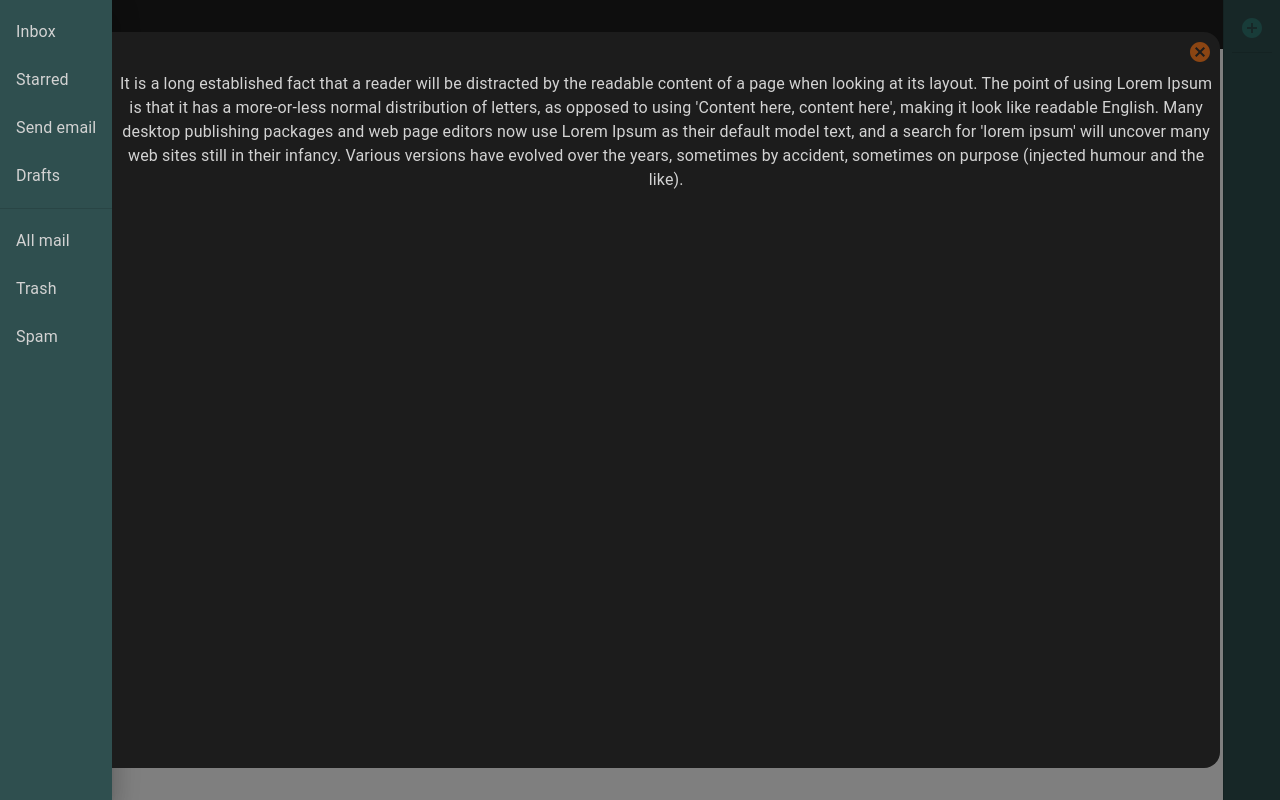
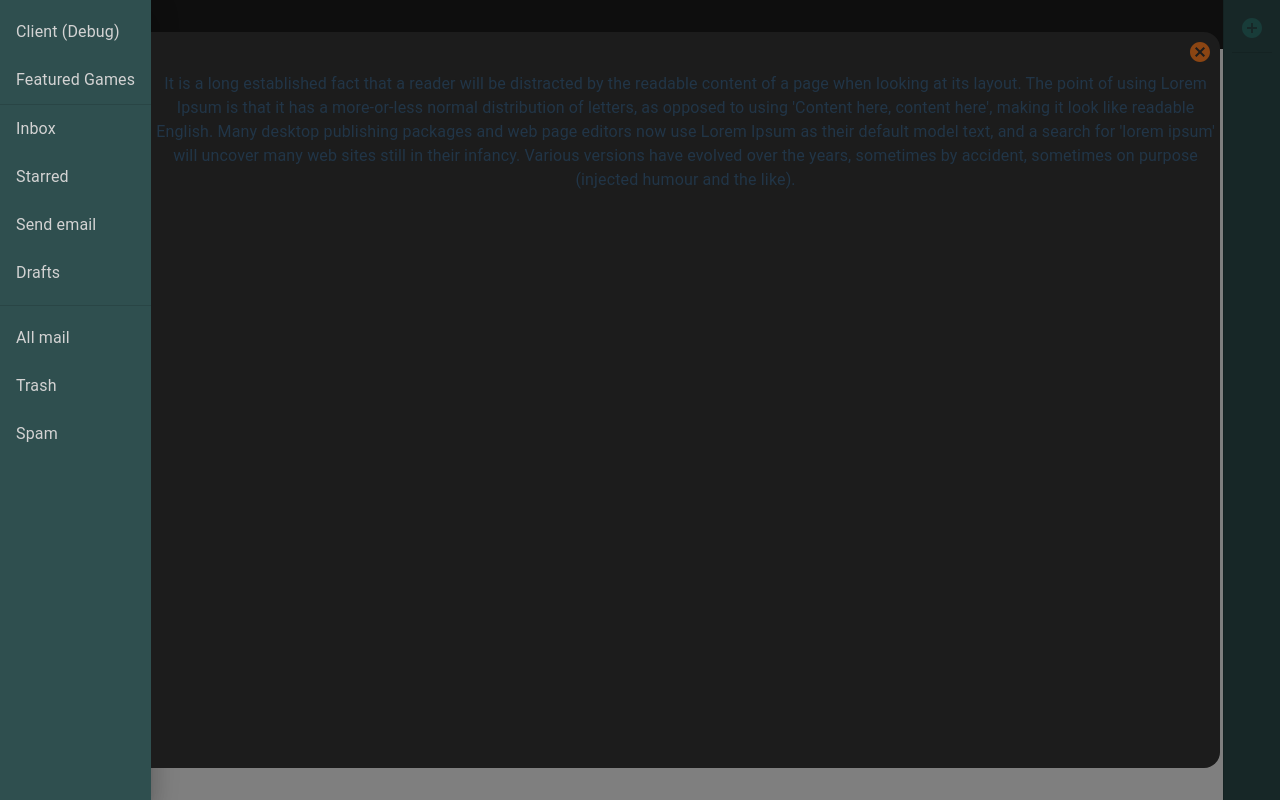
Before and after one commit to MUD-org/mud-portal, a React (Vite) app in the folder frontend/: page /featured in a window 1280 px wide. Both pictures are taken after a click on the tab 45 px from the left and 24 px from the top of the page. Built offline with nearby package versions, Linux system fonts and the light colour scheme.

Commit message:
Added router

```diff
--- a/frontend/package.json
+++ b/frontend/package.json
@@ -14,8 +14,12 @@
     "@emotion/styled": "^11.11.0",
     "@mui/icons-material": "^5.14.19",
     "@mui/material": "^5.14.19",
+    "localforage": "^1.10.0",
+    "match-sorter": "^6.3.1",
     "react": "^18.2.0",
-    "react-dom": "^18.2.0"
+    "react-dom": "^18.2.0",
+    "react-router-dom": "^6.20.0",
+    "sort-by": "^1.2.0"
   },
   "devDependencies": {
     "@types/react": "^18.2.37",
--- a/frontend/src/components/AppDrawer.tsx
+++ b/frontend/src/components/AppDrawer.tsx
@@ -1,7 +1,9 @@
 import React, {useRef} from 'react';
+import { useLocation, useNavigate } from 'react-router-dom';
 import './AppDrawer.css'; // Import your CSS file
 import CancelIcon from '@mui/icons-material/Cancel';
 import { Stack, Box, Divider, List, ListItem, ListItemButton, ListItemText, SwipeableDrawer, Typography, IconButton } from '@mui/material';
+import AppRouter from '../routes/AppRouter';
 
 interface AppDrawerProps {
     open: boolean;
@@ -10,6 +12,8 @@ interface AppDrawerProps {
 
 const AppDrawer: React.FC<AppDrawerProps> = ({open, onClose}) => {
     const drawerRef = useRef<HTMLDivElement>(null);
+    const location = useLocation();
+    const navigate = useNavigate();
 
     const appContentWidth = () => {
         if (!open)
@@ -26,6 +30,17 @@ const AppDrawer: React.FC<AppDrawerProps> = ({open, onClose}) => {
                 onOpen={() => ""}>
                 <Stack ref={drawerRef}>
                     <List>
+                        <ListItem disablePadding>
+                            <ListItemButton onClick={() => navigate('/client')}>
+                                <ListItemText primary="Client (Debug)" />
+                            </ListItemButton>
+                        </ListItem>
+                        <ListItem disablePadding>
+                            <ListItemButton onClick={() => navigate('/featured')}>
+                                <ListItemText primary="Featured Games" />
+                            </ListItemButton>
+                        </ListItem>
+                    <Divider/>
                         {['Inbox', 'Starred', 'Send email', 'Drafts'].map((text, index) => (
                         <ListItem key={text} disablePadding>
                             <ListItemButton>
@@ -46,7 +61,7 @@ const AppDrawer: React.FC<AppDrawerProps> = ({open, onClose}) => {
                     </List>
                 </Stack>
             </SwipeableDrawer>
-            { open
+            { open && location.pathname !== '/client'
                 ? (
                     <Box
                         className="content"
@@ -64,19 +79,10 @@ const AppDrawer: React.FC<AppDrawerProps> = ({open, onClose}) => {
                                     <CancelIcon />
                                 </IconButton>
                             </Stack>
-                            <Typography color="textPrimary">
-                                It is a long established fact that a reader will be distracted by the readable content of a
-                                page when looking at its layout. The point of using Lorem Ipsum is that it has a more-or-less
-                                normal distribution of letters, as opposed to using 'Content here, content here', making it
-                                 look like readable English. Many desktop publishing packages and web page editors now use
-                                 Lorem Ipsum as their default model text, and a search for 'lorem ipsum' will uncover many
-                                  web sites still in their infancy. Various versions have evolved over the years, sometimes by
-                                  accident, sometimes on purpose (injected humour and the like).
-                            </Typography>
+                            <AppRouter/>
                     </Box>
                 )
                 : null}
-
         </div>
     );
 };
--- /dev/null
+++ b/frontend/src/routes/AppRouter.tsx
@@ -0,0 +1,18 @@
+import { Route, Routes } from "react-router-dom";
+import FeaturedElement from "../views/elements/FeaturedElement";
+
+interface AppRouterProps {
+}
+
+const AppRouter: React.FC<AppRouterProps> = () => {
+    return (
+        <Routes>
+            {/* This will prevent the app window from rendering */}
+            <Route path="/client"/>
+            {/* Normal routes */}
+            <Route path="/featured" element={<FeaturedElement />}/>
+        </Routes>
+    );
+};
+
+export default AppRouter;
--- a/frontend/src/views/App.tsx
+++ b/frontend/src/views/App.tsx
@@ -5,6 +5,8 @@ import AppDrawer from '../components/AppDrawer';
 import { Box, Tabs, Tab, Divider } from '@mui/material';
 import GameDrawer from '../components/GameDrawer';
 import MenuIcon from '@mui/icons-material/Menu';
+import AppRouter from '../routes/AppRouter';
+import { BrowserRouter } from 'react-router-dom';
 
 const theme = createTheme({
   palette: {
@@ -31,7 +33,9 @@ function App() {
   return (
     <ThemeProvider theme={theme}>
       <div className="App">
-        <AppDrawer open={appDrawerOpen} onClose={() => setAppDrawerOpen(false)}/>
+        <BrowserRouter>
+          <AppDrawer open={appDrawerOpen} onClose={() => setAppDrawerOpen(false)}/>
+        </BrowserRouter>
         <Box sx={{display: 'flex', width: '100%', backgroundColor: theme => theme.palette.background.default }}>
           <Box component="main" sx={{ flexGrow: 1 }}>
             <Box sx={{ borderBottom: 1, borderColor: 'divider' }}>
--- /dev/null
+++ b/frontend/src/views/elements/FeaturedElement.tsx
@@ -0,0 +1,17 @@
+import { Typography } from "@mui/material";
+
+const FeaturedElement: React.FC = () => {
+    return (
+        <Typography>
+             It is a long established fact that a reader will be distracted by the readable content of a
+            page when looking at its layout. The point of using Lorem Ipsum is that it has a more-or-less
+            normal distribution of letters, as opposed to using 'Content here, content here', making it
+            look like readable English. Many desktop publishing packages and web page editors now use
+            Lorem Ipsum as their default model text, and a search for 'lorem ipsum' will uncover many
+            web sites still in their infancy. Various versions have evolved over the years, sometimes by
+            accident, sometimes on purpose (injected humour and the like).
+        </Typography>
+    );
+};
+
+export default FeaturedElement;
```
Also changed, not shown: 1 other file (tests, documents, lock files or other folders).
